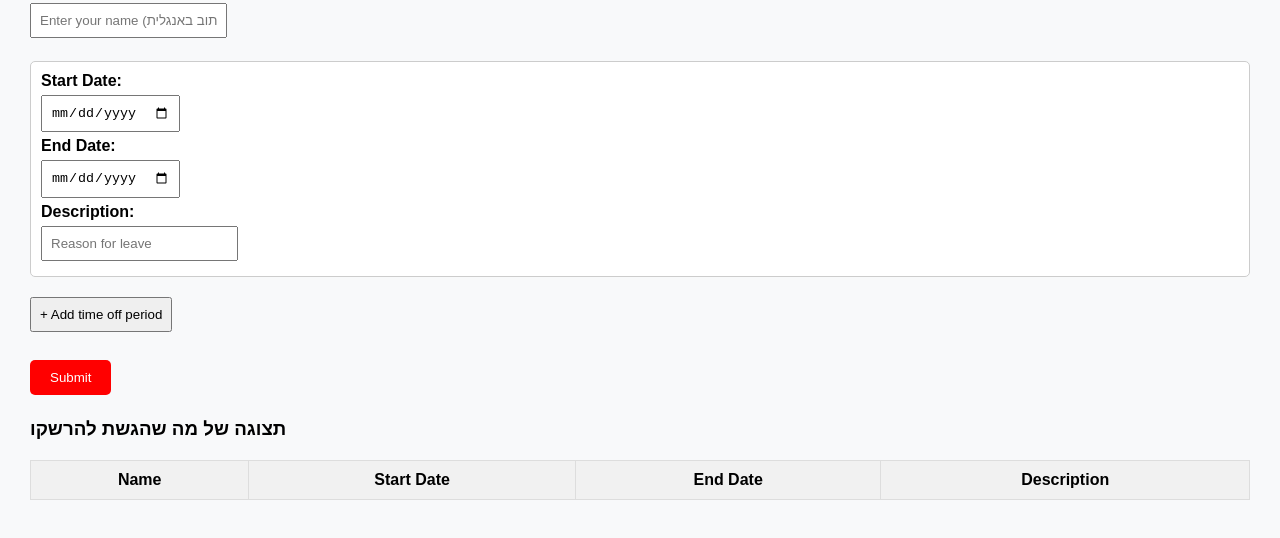
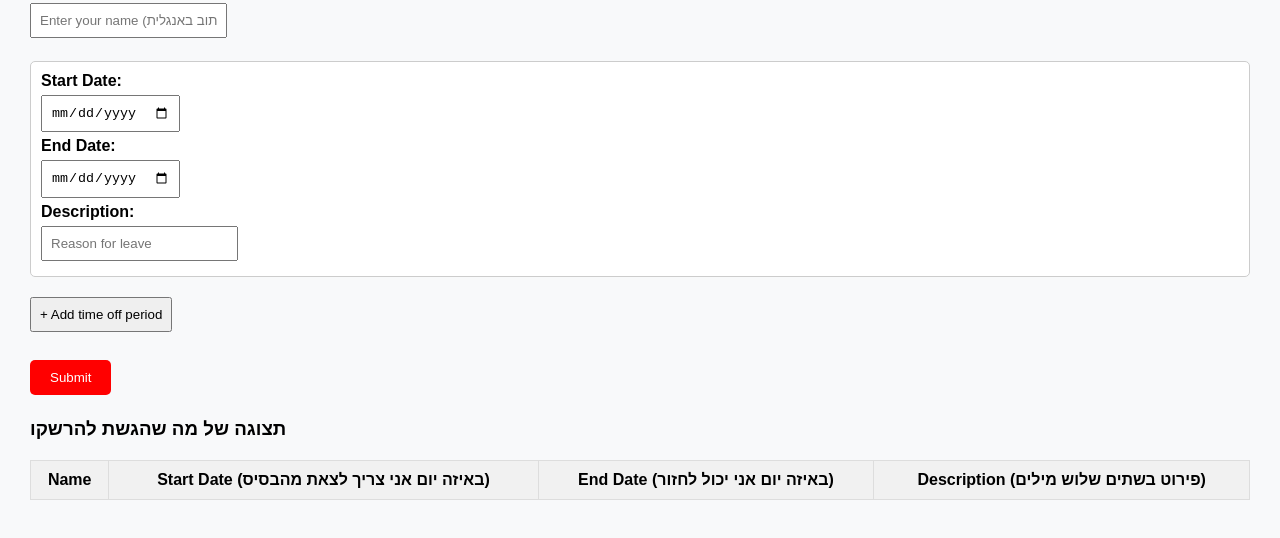
Before and after one commit to idohersko/leave-form, a plain HTML site: page index.html in a window 1280 px wide. Shown: the part 98-636 px from the top of the page. Drawn offline with Linux system fonts and the light colour scheme.

Commit message:
Update index.html

```diff
--- a/index.html
+++ b/index.html
@@ -33,9 +33,9 @@
     <thead>
       <tr>
         <th>Name</th>
-        <th>Start Date</th>
-        <th>End Date</th>
-        <th>Description</th>
+        <th>Start Date (באיזה יום אני צריך לצאת מהבסיס)</th>
+        <th>End Date (באיזה יום אני יכול לחזור)</th>
+        <th>Description (פירוט בשתים שלוש מילים)</th>
       </tr>
     </thead>
     <tbody></tbody>
```
